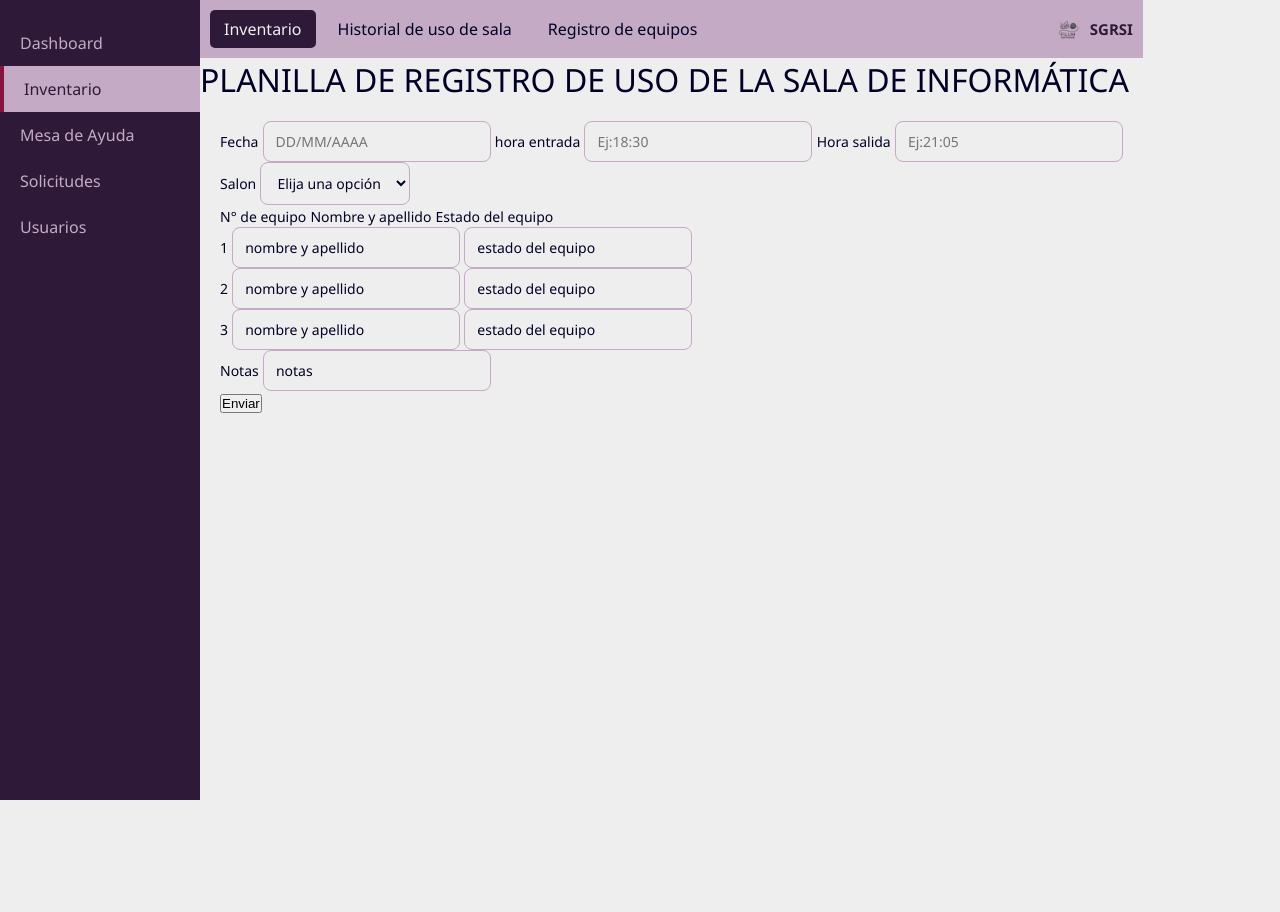
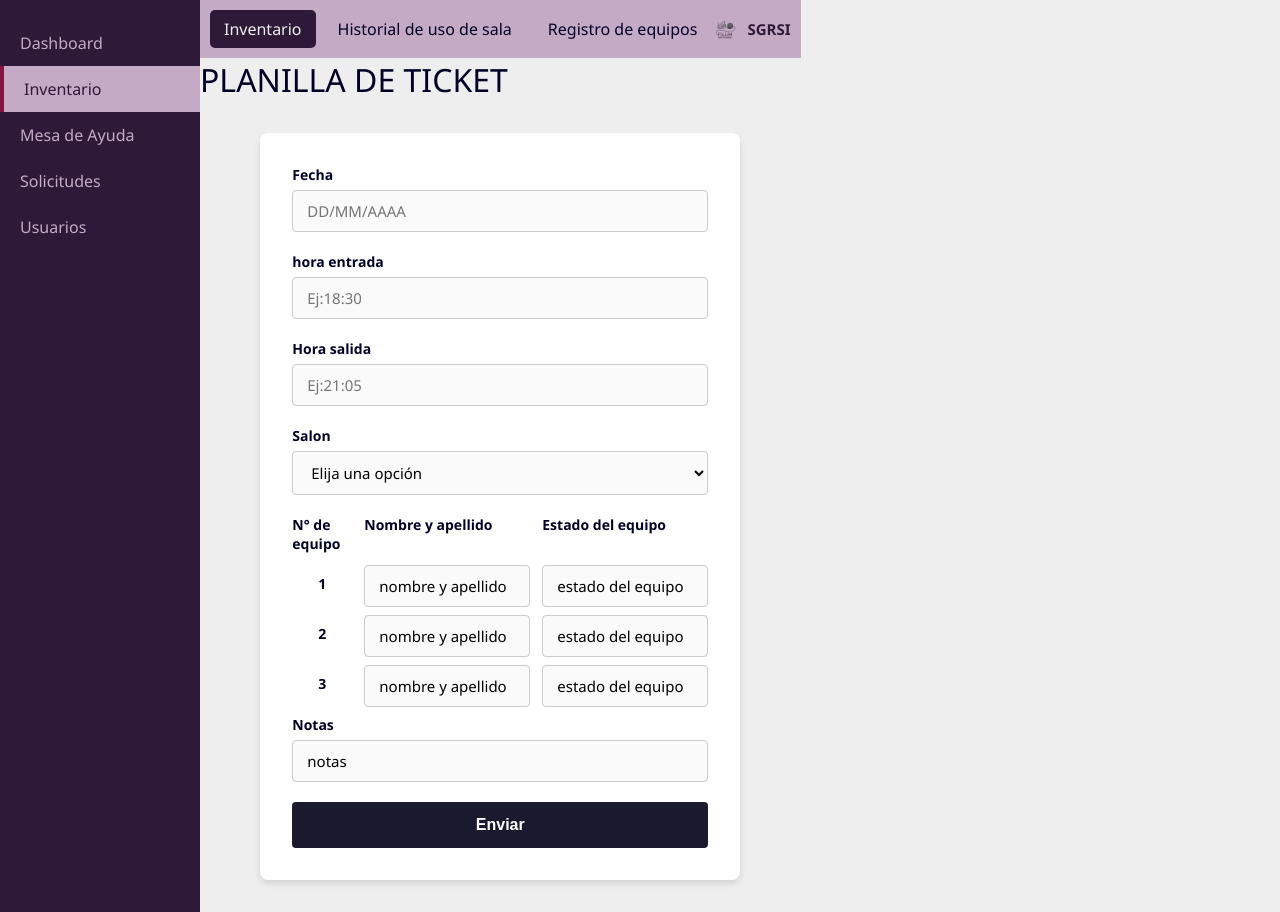
Before and after one commit to FilumSoftware/sgrsi, a PHP site: page /paginas/mesa-de-ayuda/nuevo-ticket.html in a window 1280 px wide. Before the commit the page ends 800 px from the top, so only its background shows below. Run offline with PHP 8.4, Linux system fonts and the light colour scheme.

Commit message:
Se modificó CSS y HTML de nuevo ticket

```diff
--- a/FrontEnd/paginas/inventario/planilla-uso-sala.css
+++ b/FrontEnd/paginas/inventario/planilla-uso-sala.css
@@ -91,7 +91,7 @@ th {
     color: var(--color-texto);
 }
 
-.form-container {
+form {
     max-width: 480px;
     margin: 32px auto;
     background-color: #fff;
--- a/FrontEnd/paginas/mesa-de-ayuda/nuevo-ticket.css
+++ b/FrontEnd/paginas/mesa-de-ayuda/nuevo-ticket.css
@@ -73,25 +73,7 @@ form {
     padding: 20px;
 }
 
-/* Tabla */
-table {
-    width: 100%;
-    border-collapse: collapse;
-    margin-top: 12px;
-}
-
-th, td {
-    padding: 10px;
-    text-align: left;
-    border-bottom: 1px solid var(--color-secundario);
-}
-
-th {
-    background-color: var(--color-primario);
-    color: var(--color-texto);
-}
-
-.form-container {
+  form {
     max-width: 480px;
     margin: 32px auto;
     background-color: #fff;
@@ -100,86 +82,114 @@ th {
     padding: 32px;
 }
 
-fieldset {
-    border: none;
-    padding: 0;
-}
-
-legend {
-    font-size: 1.2rem;
-    font-weight: 600;
-    color: var(--color-secundario);
-    margin-bottom: 24px;
-}
-
-.form-grupo {
-    display: flex;
-    flex-direction: column;
-    gap: 6px;
+      /* Grupo de campo: label + input juntos */
+      .campo {
         margin-bottom: 20px;
       }
 
       label {
+        display: block;
         font-size: 14px;
-    font-weight: 500;
-    color: var(--color-texto);
+        font-weight: bold;
+        margin-bottom: 6px;
       }
 
+      /* Todos los campos de texto */
       input[type="text"],
+      input[type="email"],
+      input[type="tel"],
+      input[type="number"],
+      input[type="date"],
+      textarea,
       select {
-    padding: 10px 12px;
-    border: 1px solid var(--color-primario);
-    border-radius: var(--borde-radius);
-    font-size: 14px;
-    font-family: var(--fuente-principal);
-    background-color: var(--color-fondo);
-    color: var(--color-texto);
-    transition: border-color 0.3s;
+        width: 100%;
+        padding: 10px 14px;
+        border: 1px solid #CCCCCC;
+        border-radius: 4px;
+        font-family: inherit;
+        font-size: 15px;
+        background-color: #FAFAFA;
+        box-sizing: border-box;
       }
 
-input[type="text"]:focus,
+      /* Campo activo */
+      input:focus,
+      textarea:focus,
       select:focus {
         outline: none;
-    border-color: var(--color-secundario);
+        border-color: #1A1A2E;
+        background-color: #FFFFFF;
       }
 
-input[type="submit"] {
-    width: 100%;
-    padding: 12px;
-    background-color: var(--color-secundario);
-    color: var(--color-fondo);
-    border: none;
-    border-radius: var(--borde-radius);
-    font-size: 15px;
-    font-weight: 500;
-    cursor: pointer;
-    transition: background-color 0.3s;
+      /* Fieldset para radio y checkbox */
+      fieldset {
+        border: 1px solid #CCCCCC;
+        border-radius: 4px;
+        padding: 14px 16px;
+        margin-bottom: 20px;
       }
 
-input[type="submit"]:hover {
-    background-color: var(--color-acento);
+      legend {
+        font-size: 14px;
+        font-weight: bold;
+        padding: 0 6px;
       }
 
-.btn-enviar {
+      .opcion {
         display: flex;
+        align-items: center;
         gap: 8px;
+        margin-top: 10px;
+        font-size: 15px;
       }
 
-.btn-enviar {
-    padding: 6px 12px;
-    border: none;
-    border-radius: var(--borde-radius);
-    cursor: pointer;
-    font-size: 13px;
-    transition: background-color 0.3s;
+      /* Checkbox suelto */
+      .checkbox {
+        display: flex;
+        align-items: center;
+        gap: 10px;
+        margin-bottom: 24px;
+        font-size: 14px;
       }
 
-.btn-enviar {
-    background-color: var(--color-primario);
-    color: var(--color-secundario);
+      /* Botón */
+      button[type="submit"] {
+        width: 100%;
+        padding: 14px;
+        background-color: #1A1A2E;
+        color: #FFFFFF;
+        border: none;
+        border-radius: 4px;
+        font-size: 16px;
+        font-weight: bold;
+        cursor: pointer;
       }
 
-.btn-enviar {
-    background-color: var(--color-secundario);
-    color: var(--color-fondo);
+      button[type="submit"]:hover {
+        background-color: #2E3A5C;
       }
+
+      #campo-unido {
+    display: grid;
+    grid-template-columns: 60px 1fr 1fr;
+    gap: 0 12px;
+    margin-bottom: 6px;
+}
+
+#campo-unido label {
+    font-size: 14px;
+    font-weight: bold;
+}
+
+#campo {
+    display: grid;
+    grid-template-columns: 60px 1fr 1fr;
+    gap: 8px 12px;
+    align-items: center;
+    margin-bottom: 8px;
+}
+
+#campo label {
+    text-align: center;
+    font-weight: bold;
+}
--- a/FrontEnd/paginas/mesa-de-ayuda/nuevo-ticket.html
+++ b/FrontEnd/paginas/mesa-de-ayuda/nuevo-ticket.html
@@ -30,16 +30,22 @@
                     <span>SGRSI</span>
                 </div>
             </nav>
-        <h1>PLANILLA DE REGISTRO DE USO DE LA SALA DE INFORMÁTICA</h1>
+        <h1>PLANILLA DE TICKET</h1>
         <form action="" method="post">
+            <div class="campo">
             <label for="fecha">Fecha</label>
             <input type="text" id="fecha" name="fecha" placeholder="DD/MM/AAAA" required>
+            </div>
+            <div class="campo">
             <label for="hora-entrada">hora entrada</label>
             <input type="text" id="hora-entrada" name="hora-entrada" placeholder="Ej:18:30" required>
+            </div>
+            <div class="campo">
             <label for="hora-salida">Hora salida</label>
             <input type="text" id="hora-salida" name="hora-salida" placeholder="Ej:21:05" required>
-            <br>
-             <div id="campo">
+            </div>
+
+             <div class="campo">
                 <label for="salon">Salon</label>
             <select name="salon" id="salon">
                 <option value="">Elija una opción</option>
@@ -53,27 +59,35 @@
                 <option value="tal-3">Taller 3</option>
             </select>
             </div>
-
+            <div id="campo-unido">
             <label for="num-equipo">N° de equipo</label>
             <label for="dato-alumno">Nombre y apellido</label>
             <label for="estado">Estado del equipo</label>
-            <br>
+            </div>
+
+            <div id="campo">
             <label for="num-equipo1">1</label>
             <input type="text" name="nombre-apellido-alumno" id="nom-ape" value="nombre y apellido">
             <input type="text" name="estado-equipo" id="est-equipo" value="estado del equipo">
-            <br>
+            </div>
+
+            <div id="campo">
             <label for="num-equipo1">2</label>
             <input type="text" name="nombre-apellido-alumno" id="nom-ape" value="nombre y apellido">
             <input type="text" name="estado-equipo" id="est-equipo" value="estado del equipo">
-            <br>
+            </div>
+
+            <div id="campo">
             <label for="num-equipo1">3</label>
             <input type="text" name="nombre-apellido-alumno" id="nom-ape" value="nombre y apellido">
             <input type="text" name="estado-equipo" id="est-equipo" value="estado del equipo">
-            <br>
+            </div>
 
+            <div class="campo">
             <label for="notas">Notas</label>
             <input type="text" name="notas" id="notas" value="notas">
-            <br>
+            </div>
+
             <button type="submit" id="btn-enviar">Enviar</button>
 
         </form>
```
Lines whose indentation alone changed are shown as unchanged.
